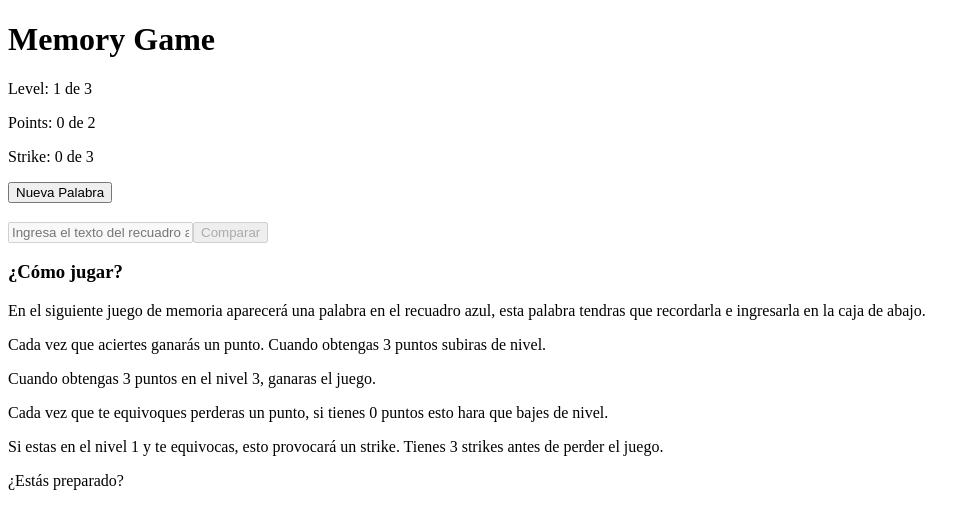
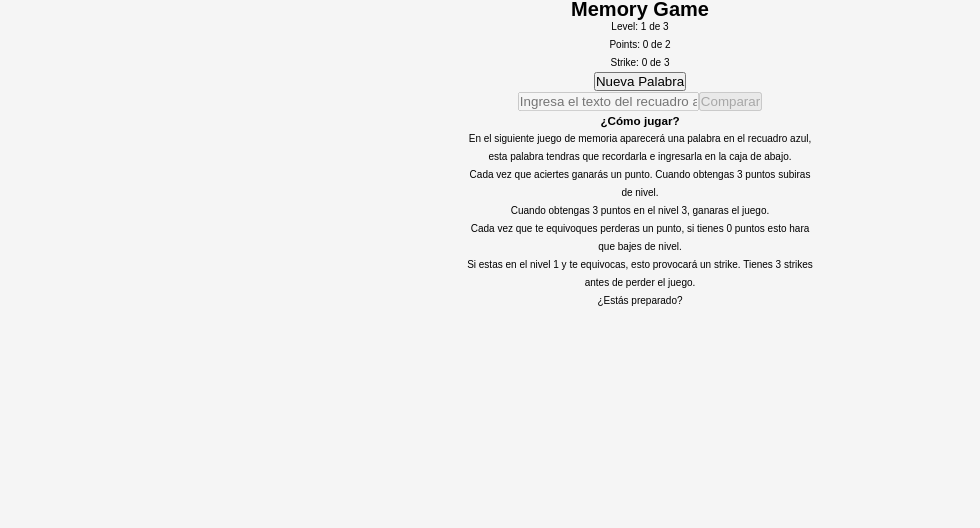
Before and after one commit to danielvaldivv/memoryGame, a React app: page / in a window 1280 px wide. Shown: the top 528 px of the page, without its empty margins (0-980 px from the left). Built offline with nearby package versions, Linux system fonts and the light colour scheme.

Commit message:
[Add] styles config init and stylus webpack config

```diff
--- a/src/app/App.jsx
+++ b/src/app/App.jsx
@@ -6,6 +6,8 @@ import Description from '../components/Description';
 import StartGameButton from '../components/StartGameButton';
 import WordRender from '../components/WordRender';
 import Verification from '../components/Verification';
+
+import './App.styl'
 
 const App = () => {
 
--- /dev/null
+++ b/src/app/App.styl
@@ -0,0 +1,15 @@
+*
+  box-sizing: border-box
+  margin: 0
+  padding: 0
+
+html
+  font-size: 62.5%
+  font-family: Arial, Helvetica, sans-serif
+
+body
+  background-color: whitesmoke
+  max-width: 350px
+  margin: 0 auto
+  line-height: 1.8rem
+  text-align: center
--- a/webpack.config.js
+++ b/webpack.config.js
@@ -30,13 +30,13 @@ module.exports = {
         ],
       },
       {
-        test: /\.(css|scss)$/,
+        test: /\.(css|styl)$/,
         use: [
           {
             loader: MiniCssExtractPlugin.loader,
           },
           'css-loader',
-          'sass-loader',
+          'stylus-loader',
         ],
       },
       {
```
